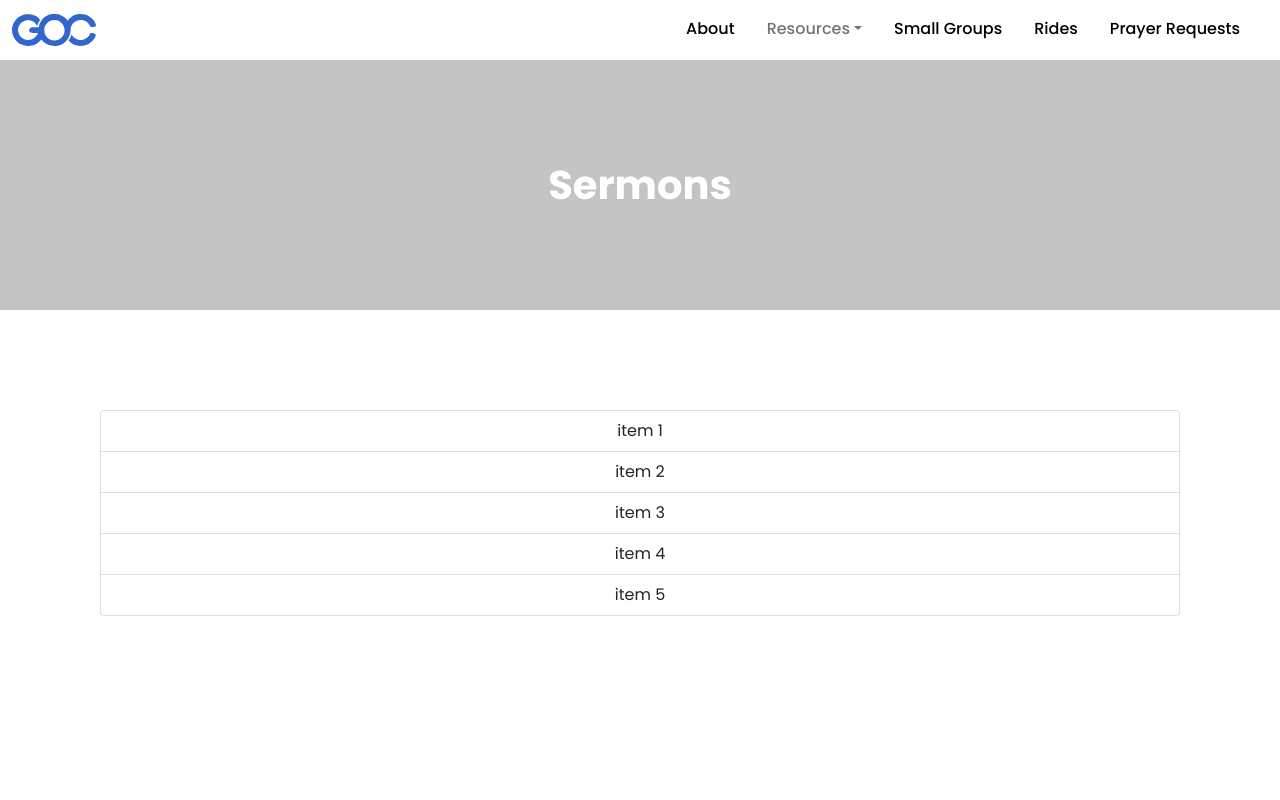
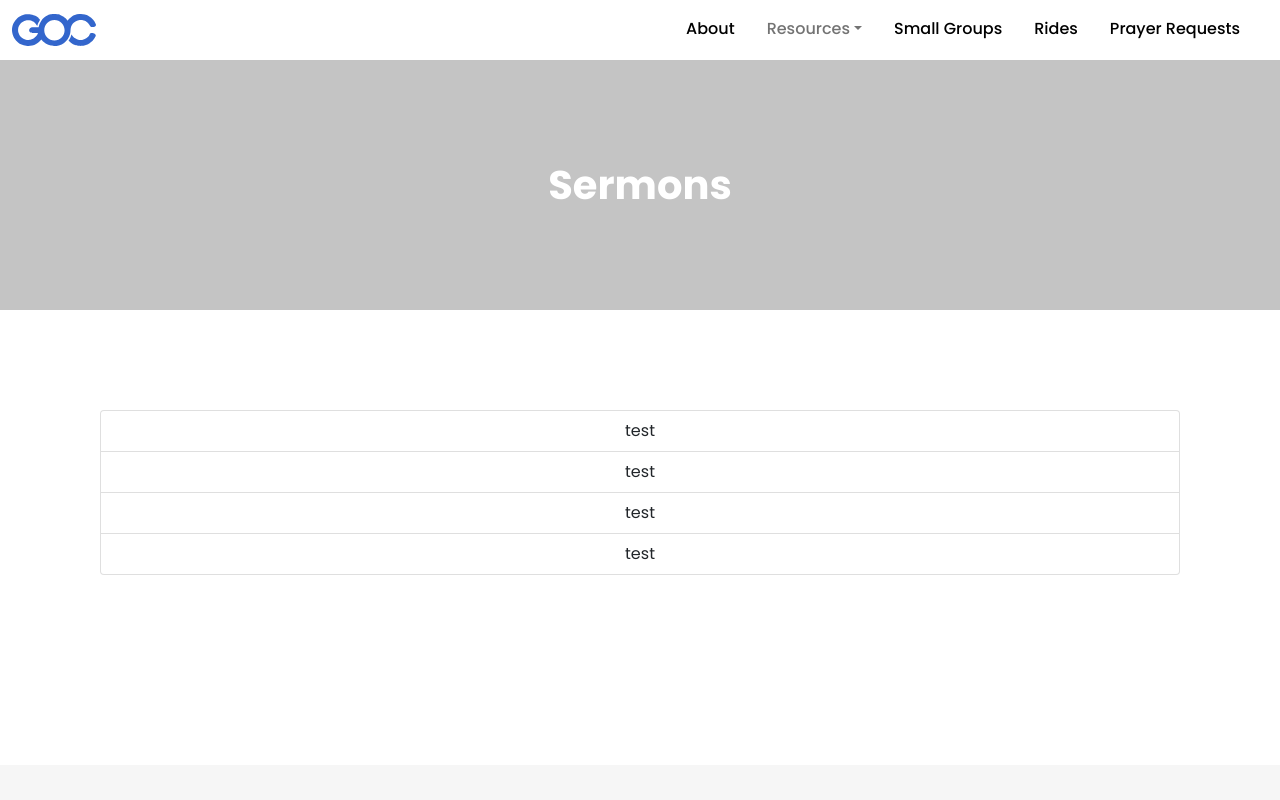
Before and after one commit to graceoncampus/goc-web-v3, a React (Create React App) app: page /sermons in a window 1280 px wide. Shown: the top 800 px of the page. Built offline with nearby package versions, Linux system fonts and the light colour scheme; no server answers; what aws-amplify would draw is missing.

Commit message:
Get sermon items working

```diff
--- a/src/Components/User/Sermons/Sermons.tsx
+++ b/src/Components/User/Sermons/Sermons.tsx
@@ -15,25 +15,25 @@ const sermons = [
         title: 'Sermon Title',
         speaker: 'Speaker Name',
         passage_reference: 'Passage Reference',
-        date: 'date'
+        date: new Date()
     },
     {
         title: 'Sermon Title',
         speaker: 'Speaker Name',
         passage_reference: 'Passage Reference',
-        date: 'date'
+        date: new Date()
     },
     {
         title: 'Sermon Title',
         speaker: 'Speaker Name',
         passage_reference: 'Passage Reference',
-        date: 'date'
+        date: new Date()
     },
     {
         title: 'Sermon Title',
         speaker: 'Speaker Name',
         passage_reference: 'Passage Reference',
-        date: 'date'
+        date: new Date()
     },
 ]
 
@@ -63,11 +63,13 @@ const SermonsBody = () => {
         <div className='text-center'>
             <h1 className="sermons"> <strong> Sermons </strong> </h1>
             <ListGroup className='sermons-container'>
-                <ListGroup.Item>item 1</ListGroup.Item>
-                <ListGroup.Item>item 2</ListGroup.Item>
-                <ListGroup.Item>item 3</ListGroup.Item>
-                <ListGroup.Item>item 4</ListGroup.Item>
-                <ListGroup.Item>item 5</ListGroup.Item>
+                {sermons && sermons.map((sermon) =>
+                    <SermonItem
+                        title={sermon.title}
+                        speaker={sermon.speaker}
+                        passage_reference={sermon.passage_reference}
+                        date={sermon.date} />
+                )}
             </ListGroup>
         </div>
     );
```
